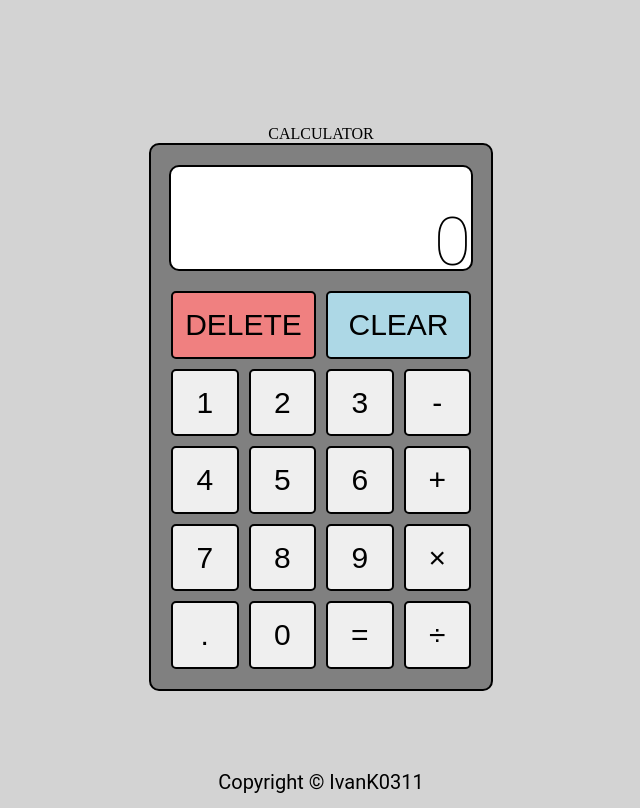
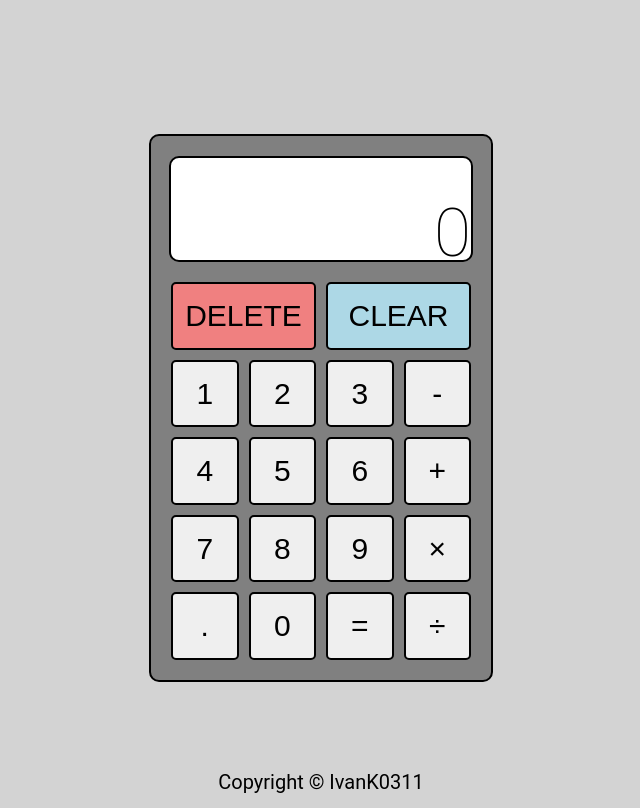
Before and after one commit to IvanK0311/calculator, a plain HTML site: page index.html in a window 1280 px wide. Shown: the whole page, without its empty margins (319-959 px from the left). Drawn offline with Linux system fonts and the light colour scheme.

Commit message:
Update index.html

```diff
--- a/index.html
+++ b/index.html
@@ -8,7 +8,6 @@
     <title>Calculator</title>
 </head>
 <body>
-    <header>CALCULATOR</header>
     <div>
     <div id="calculator">
         <div id="screen">
```
